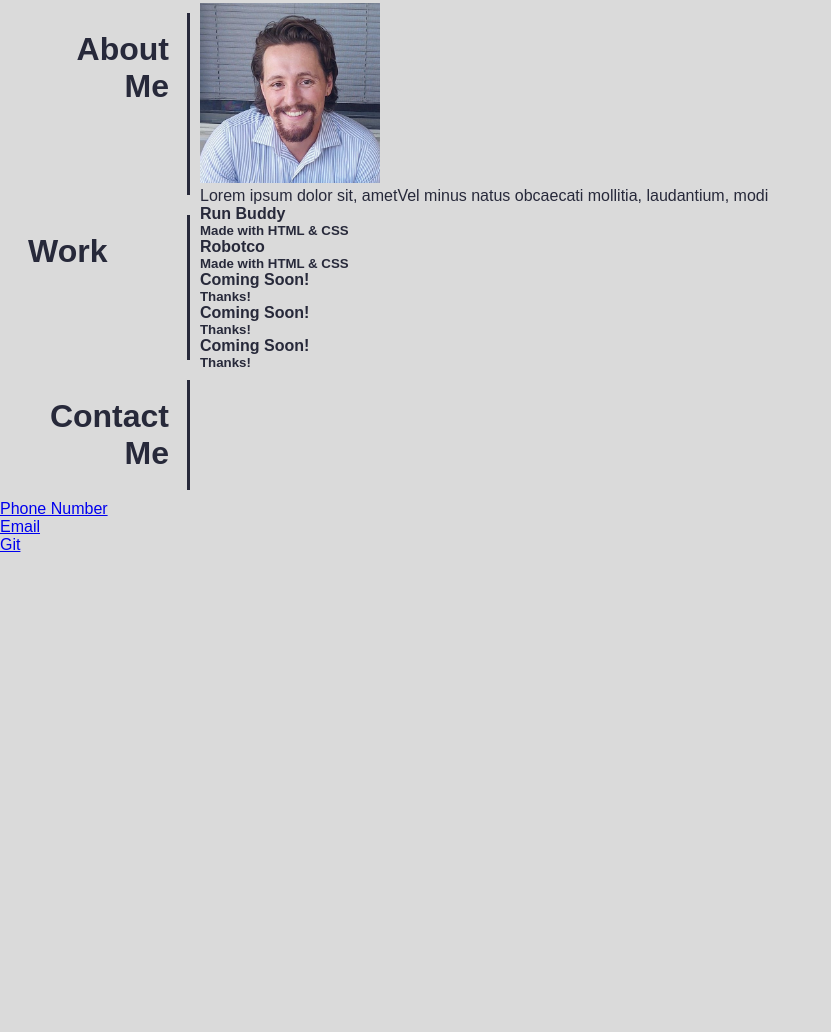
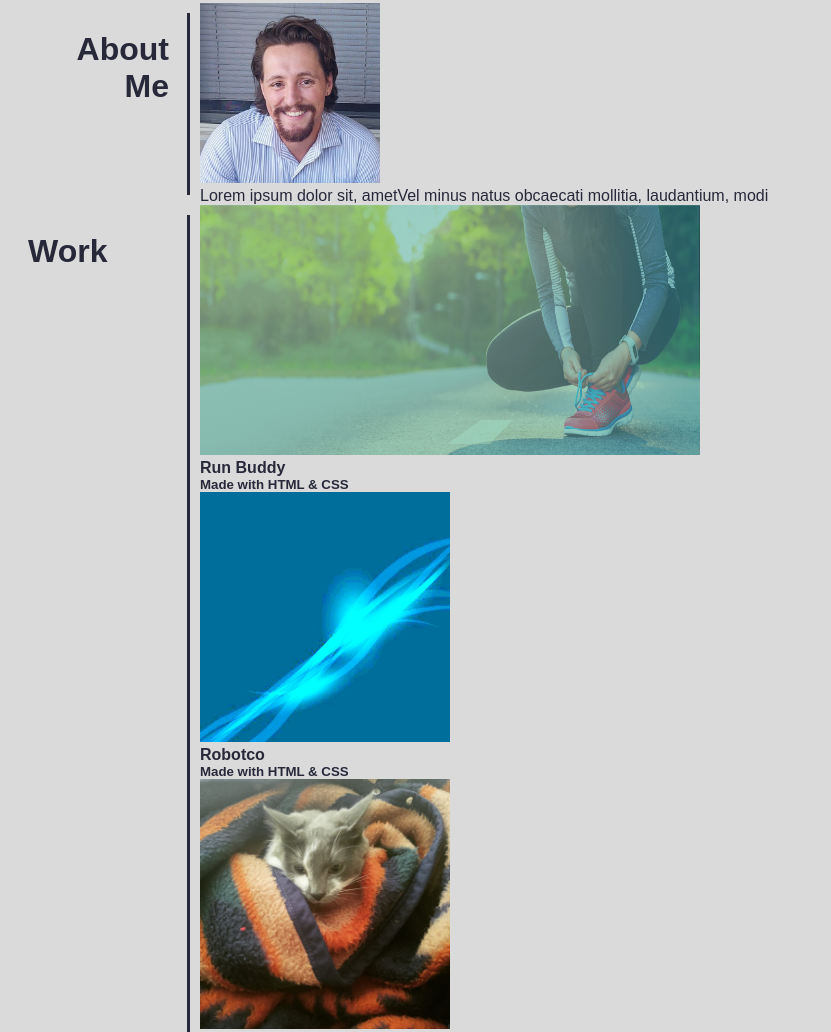
Before and after one commit to CameronSickler/professional-portfolio, a plain HTML site: page index.html in a window 1280 px wide. Shown: the part 327-1359 px from the top of the page, without its empty margins (0-831 px from the left). Before the commit the page ends 881 px from the top, so only its background shows below. Drawn offline with Linux system fonts and the light colour scheme.

Commit message:
add work img

```diff
--- a/assets/css/style.css
+++ b/assets/css/style.css
@@ -142,3 +142,13 @@
 #work {
     display: flex;
 }
+
+.project1-image-container img {
+    width: 500px;
+    height: 250px;
+}
+
+.project-other-container img {
+    width: 250px;
+    height: 250px;
+}
--- a/index.html
+++ b/index.html
@@ -119,7 +119,7 @@
 
                 <div class="project1-image-container">
                     <!-- need class here for work item description container-->
-
+                    <img src="./assets/images/run-buddy.jpg" alt="run buddy" />
                     <div class="project-text-container">
                         <!--Need class here to style h4 & h5text here-->
                         <h4>Run Buddy</h4>
@@ -135,13 +135,13 @@
 
             <!-- Other work projects start-->
 
-            <div>
+            <div class="project-other">
                 <!--need class here for styles, anchor tag to href, and IMG here-->
 
-                <div>
+                <div class="project-other-container">
                     <!-- need class here for work item description container-->
-
-                    <div>
+                    <img src="./assets/images/robotco.jpg" alt="robotco" />
+                    <div class="project-other-text-container">
                         <!--Need class here to style h4 & h5text here-->
                         <h4>Robotco</h4>
                         <h5>Made with HTML & CSS</h5>
@@ -151,13 +151,14 @@
 
             </div>
 
-            <div>
+            <div class="project-other">
                 <!--need class here for styles, anchor tag to href, and IMG here-->
 
-                <div>
+                <div class="project-other-container">
                     <!-- need class here for work item description container-->
 
-                    <div>
+                    <div class="project-other-text-container">
+                        <img src="./assets/images/cat-blanket.jpg" alt="cat blanket" />
                         <!--Need class here to style h4 & h5text here-->
                         <h4>Coming Soon!</h4>
                         <h5>Thanks!</h5>
@@ -167,13 +168,14 @@
 
             </div>
 
-            <div>
+            <div class="project-other">
                 <!--need class here for styles, anchor tag to href, and IMG here-->
 
-                <div>
+                <div class="project-other-container">
                     <!-- need class here for work item description container-->
 
-                    <div>
+                    <div class="project-other-text-container">
+                        <img src="./assets/images/dog-field.jpg" alt="dog in a field" />
                         <!--Need class here to style h4 & h5text here-->
                         <h4>Coming Soon!</h4>
                         <h5>Thanks!</h5>
@@ -183,13 +185,14 @@
 
             </div>
 
-            <div>
+            <div class="project-other">
                 <!--need class here for styles, anchor tag to href, and IMG here-->
 
-                <div>
+                <div class="project-other-container">
                     <!-- need class here for work item description container-->
 
-                    <div>
+                    <div class="project-other-text-container">
+                        <img src="./assets/images/frozen-lake.jpg" alt="frozen lake" />
                         <!--Need class here to style h4 & h5text here-->
                         <h4>Coming Soon!</h4>
                         <h5>Thanks!</h5>
```
